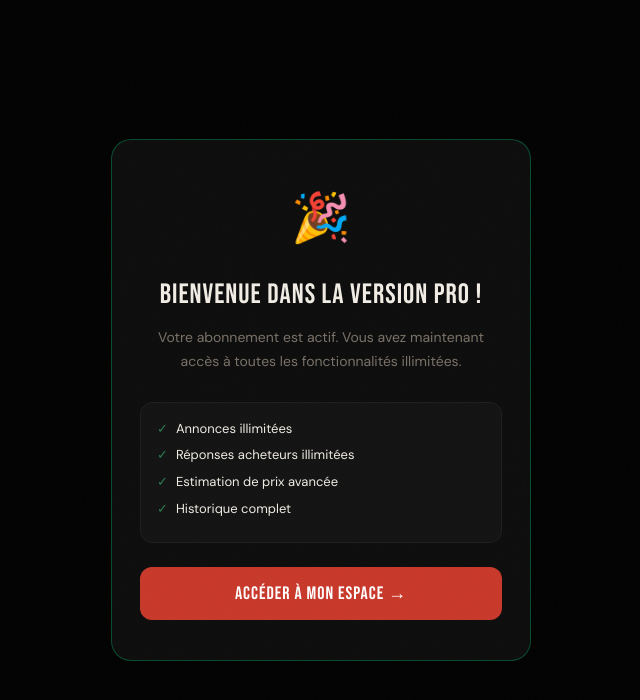
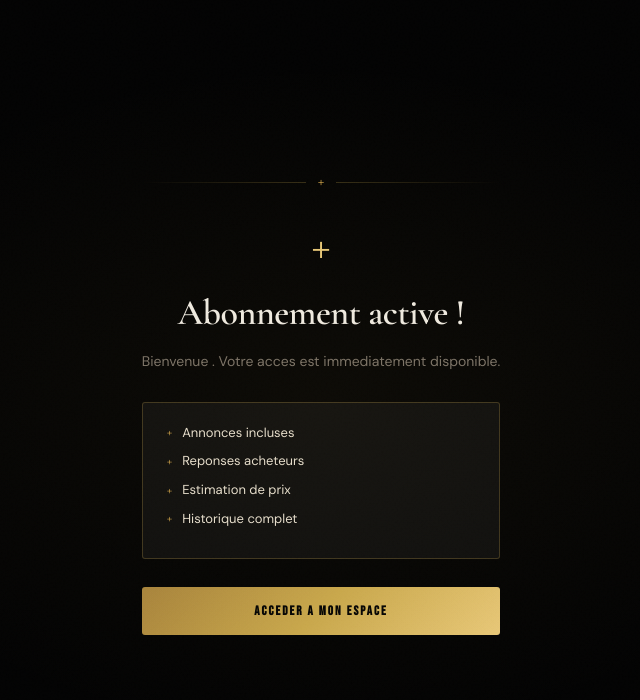
Before and after one commit to nppro4-art/Agence-Annonce, a Next.js app: page /merci in a window 1280 px wide. Shown: the top 700 px of the page, without its empty margins (319-959 px from the left). Built offline with nearby package versions, Linux system fonts and the light colour scheme; no server answers.

Commit message:
Update merci.js

```diff
--- a/pages/merci.js
+++ b/pages/merci.js
@@ -1,35 +1,34 @@
 import { useEffect, useState } from 'react'
-import { useRouter } from 'next/router'
 import Link from 'next/link'
 
 export default function Merci() {
-  const router = useRouter()
   const [user, setUser] = useState(null)
-
   useEffect(() => {
     fetch('/api/auth/me').then(r => r.json()).then(data => setUser(data.user))
   }, [])
 
   return (
-    <div style={{ minHeight: '100vh', display: 'flex', alignItems: 'center', justifyContent: 'center', padding: 20 }}>
-      <div style={{ background: 'var(--s1)', border: '1px solid rgba(0,217,126,.3)', borderRadius: 20, padding: '40px 28px', width: '100%', maxWidth: 420, textAlign: 'center' }}>
-        <div style={{ fontSize: 48, marginBottom: 16 }}>🎉</div>
-        <div style={{ fontFamily: 'Bebas Neue', fontSize: 28, letterSpacing: 1, marginBottom: 8 }}>
-          Bienvenue dans la version Pro !
-        </div>
-        <div style={{ fontSize: 14, color: 'var(--muted2)', lineHeight: 1.7, marginBottom: 28 }}>
-          Votre abonnement est actif. Vous avez maintenant accès à toutes les fonctionnalités illimitées.
-        </div>
-        <div style={{ background: 'var(--s2)', border: '1px solid var(--border)', borderRadius: 12, padding: 16, marginBottom: 24, textAlign: 'left' }}>
-          {['Annonces illimitées', 'Réponses acheteurs illimitées', 'Estimation de prix avancée', 'Historique complet'].map(f => (
-            <div key={f} style={{ fontSize: 13, color: 'var(--white)', display: 'flex', gap: 8, marginBottom: 6 }}>
-              <span style={{ color: 'var(--success)' }}>✓</span>{f}
+    <div style={{ minHeight: '100vh', display: 'flex', alignItems: 'center', justifyContent: 'center', background: 'var(--black)', padding: 24, position: 'relative' }}>
+      <div style={{ position: 'absolute', inset: 0, background: 'radial-gradient(ellipse at center, rgba(201,168,76,.05) 0%, transparent 60%)', pointerEvents: 'none' }} />
+      <div style={{ textAlign: 'center', maxWidth: 440 }}>
+        <div className="ornament" style={{ marginBottom: 28 }}><span>+</span></div>
+        <div style={{ fontFamily: 'var(--font-display)', fontSize: 48, color: 'var(--gold2)', marginBottom: 16, lineHeight: 1 }}>+</div>
+        <h1 style={{ fontFamily: 'var(--font-display)', fontSize: 36, fontWeight: 600, letterSpacing: -.5, marginBottom: 8 }}>
+          Abonnement active !
+        </h1>
+        <p style={{ fontSize: 14, color: 'var(--muted2)', marginBottom: 28, lineHeight: 1.7 }}>
+          Bienvenue {user?.name || ''}. Votre acces est immediatement disponible.
+        </p>
+        <div style={{ background: 'var(--s1)', border: '1px solid var(--gold-border)', borderRadius: 3, padding: '20px 24px', marginBottom: 28 }}>
+          {['Annonces incluses', 'Reponses acheteurs', 'Estimation de prix', 'Historique complet'].map(f => (
+            <div key={f} style={{ display: 'flex', alignItems: 'center', gap: 10, fontSize: 13, color: 'var(--cream)', marginBottom: 8 }}>
+              <span style={{ color: 'var(--gold3)', fontSize: 10 }}>+</span>{f}
             </div>
           ))}
         </div>
         <Link href="/dashboard">
-          <button style={{ width: '100%', background: 'var(--red)', border: 'none', borderRadius: 12, color: 'white', cursor: 'pointer', fontFamily: 'Bebas Neue', fontSize: 18, letterSpacing: 1, padding: 16 }}>
-            ACCÉDER À MON ESPACE →
+          <button className="btn-gold" style={{ width: '100%', fontSize: 13, padding: '16px', letterSpacing: 2 }}>
+            ACCEDER A MON ESPACE
           </button>
         </Link>
       </div>
```
